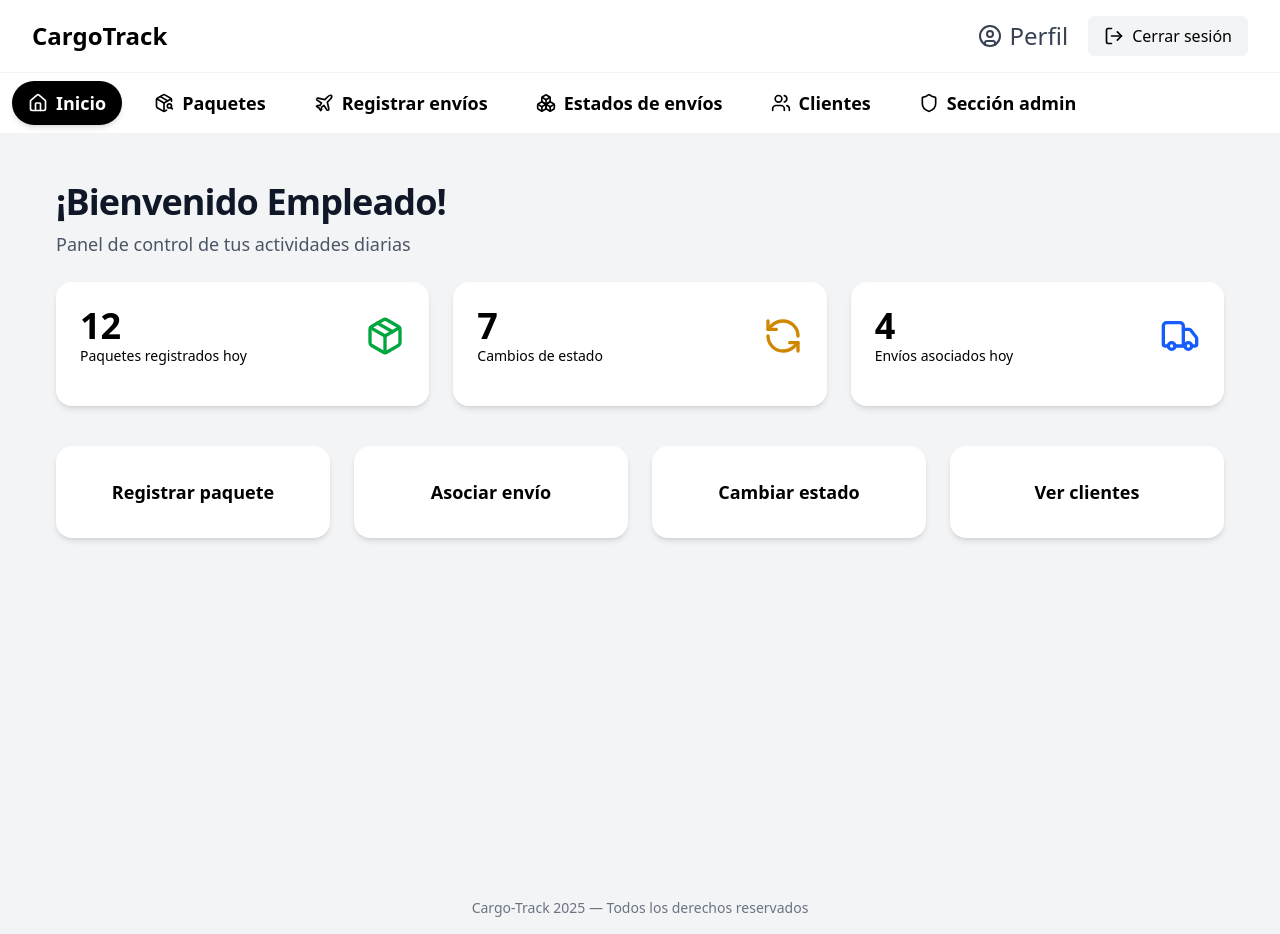
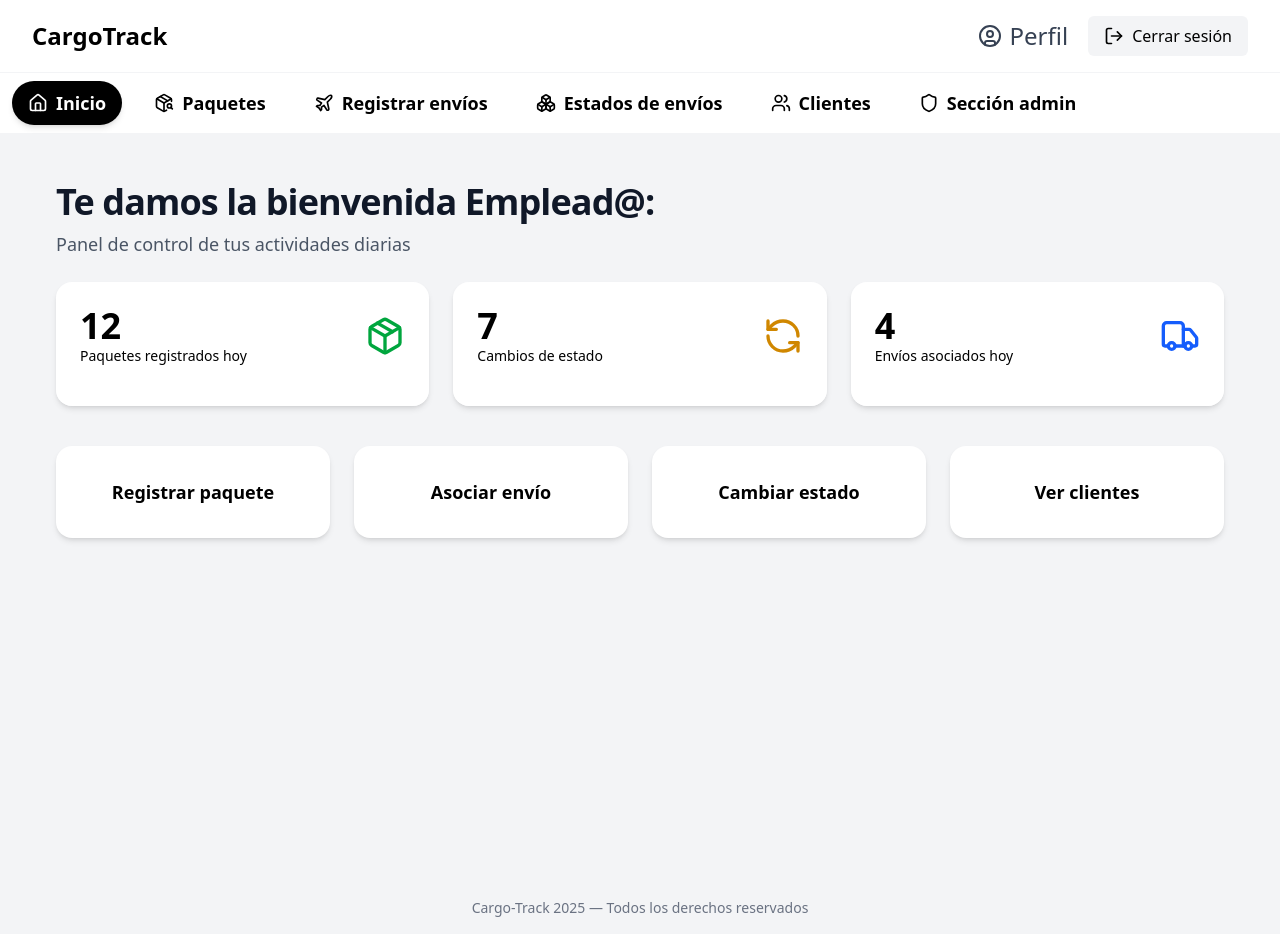
Before and after one commit to rubenquijada/cargo_track1, a Next.js app: page /empleado/inicio in a window 1280 px wide. Built offline with nearby package versions, Linux system fonts and the light colour scheme.

Commit message:
bienvenidas listas

```diff
--- a/src/app/(roles)/admin/inicio/page.tsx
+++ b/src/app/(roles)/admin/inicio/page.tsx
@@ -1,10 +1,18 @@
 "use client";
 
+import { useEffect, useState } from "react";
 import { motion } from 'framer-motion';
 import Link from 'next/link';
 import { Warehouse, Users } from 'lucide-react';
 
 export default function AdminInicioPage() {
+  const [nombre, setNombre] = useState("");
+  useEffect(effect => {
+    const user = JSON.parse(localStorage.getItem("user") || "{}");
+    if (user.nombre) {
+      setNombre(user.nombre);
+    }
+  }, []);
   return (
     <motion.main
       className="container mx-auto px-4 sm:px-6 lg:px-8 py-6 text-black"
@@ -13,7 +21,7 @@ export default function AdminInicioPage() {
       transition={{ duration: 0.1, ease: 'easeOut' }}
     >
       <h1 className="text-2xl font-bold tracking-tight mb-2">
-       <span className="text-gray-700">Bienvenido a</span> <span className="text-gray-700">Administrador</span>
+       <span className="text-gray-700">Bienvenido {nombre}</span> <span className="text-gray-700"></span>
       </h1>
       <p className="text-gray-700 text-lg mb-6">
         Panel de gestión del sistema
--- a/src/app/(roles)/cliente/inicio/page.tsx
+++ b/src/app/(roles)/cliente/inicio/page.tsx
@@ -62,7 +62,7 @@ export default function ClienteDashboard() {
     >
       {/* Encabezado */}
       <h1 className="text-2xl font-bold tracking-tight mb-2">
-        Bienvenido, <span className="text-gray-700">{nombre}</span>
+        Bienvenid@ estimad@ cliente: <span className="text-gray-700">{nombre}</span>
       </h1>
       <p className="text-gray-700 text-lg mb-6">Que desea ver hoy?</p>
 
--- a/src/app/(roles)/empleado/inicio/page.tsx
+++ b/src/app/(roles)/empleado/inicio/page.tsx
@@ -1,5 +1,6 @@
 'use client';
 
+import { useEffect, useState } from "react";
 import { motion } from 'framer-motion';
 import Link from 'next/link';
 import {
@@ -10,6 +11,13 @@ import {
 } from 'lucide-react';
 
 export default function EmpleadoInicioPage() {
+  const [nombre, setNombre] = useState("");
+  useEffect(() => {
+    const user = JSON.parse(localStorage.getItem("user") || "{}");
+    if (user.nombre) {
+      setNombre(user.nombre);
+    }
+  }, []);
   return (
     <motion.main
       className="container mx-auto px-4 sm:px-6 lg:px-8 py-6 text-black"
@@ -19,7 +27,7 @@ export default function EmpleadoInicioPage() {
     >
       {/* Bienvenida */}
       <h1 className="text-gray-700 text-4xl font-bold tracking-tight mb-2">
-        <span className="text-gray-900">¡Bienvenido</span> <span className="text-gray-900">Empleado!</span>
+        <span className="text-gray-900">Te damos la bienvenida Emplead@: <>{nombre}</></span>
       </h1>
       <p className="text-gray-600 text-lg mb-6">
         Panel de control de tus actividades diarias
```
